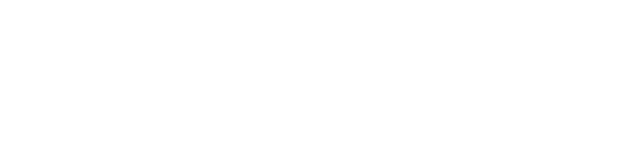
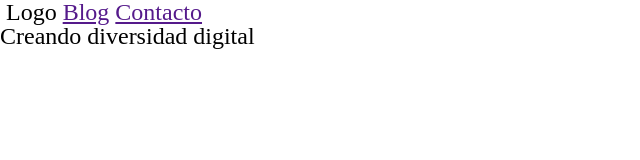
Before and after one commit to Adalab/modulo-1-evaluacion-intermedia-LuciaRoNova3005, a plain HTML site: page Plantilla/index.html in a window 1280 px wide. Shown: the whole page, without its empty margins (0-640 px from the left). Drawn offline with Linux system fonts and the light colour scheme.

Commit message:
Add structure

```diff
--- a/Plantilla/index.html
+++ b/Plantilla/index.html
@@ -13,5 +13,16 @@
 
     <title>Document</title>
   </head>
-  <body></body>
+  <body>
+    <head>
+      <img src="" alt="">
+        <ima>Logo</ima>
+      </img>
+      <a href="">Blog</a>
+      <a href="">Contacto</a>
+    </head>
+    <main>
+      <h1>Creando diversidad digital</h1>
+    </main>
+  </body>
 </html>
```
